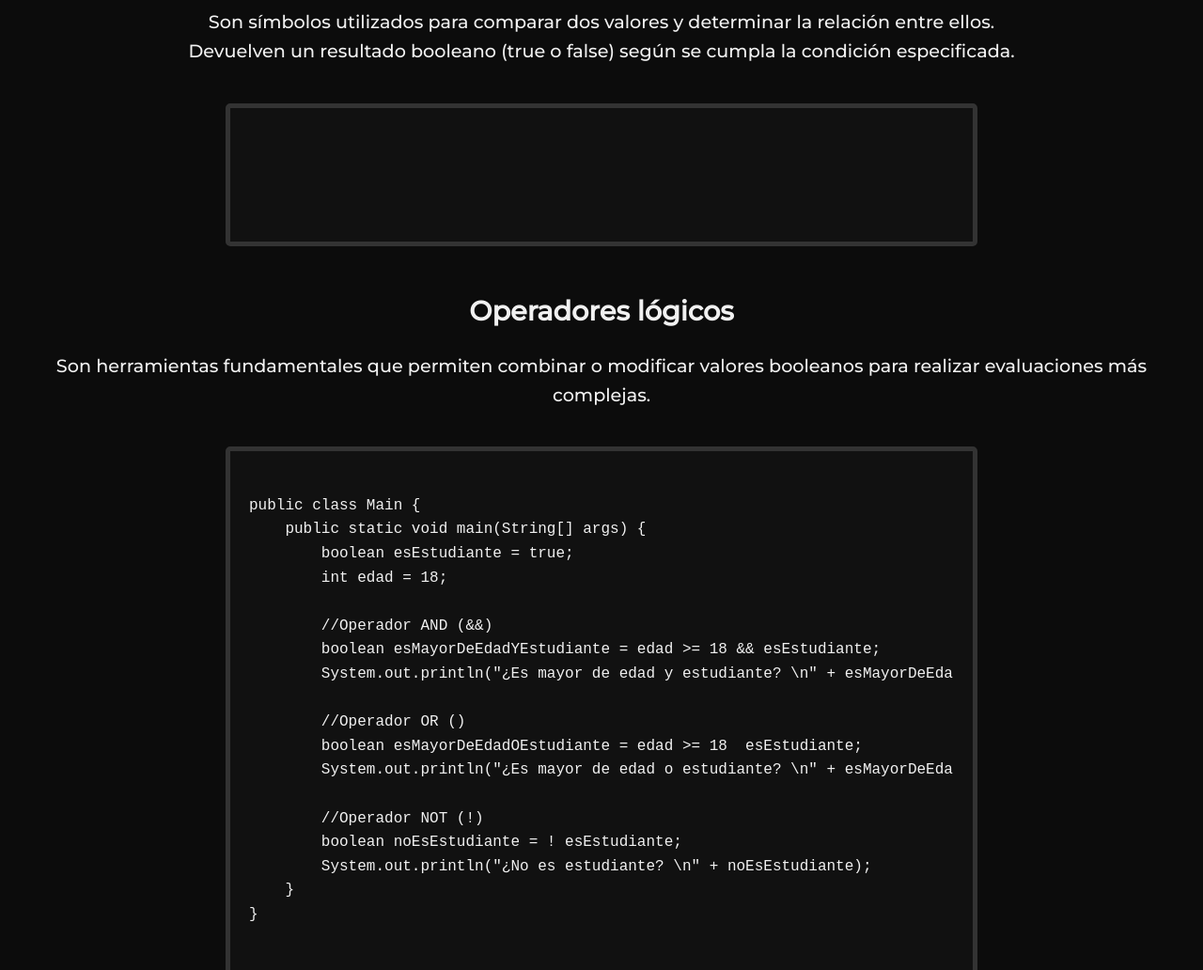
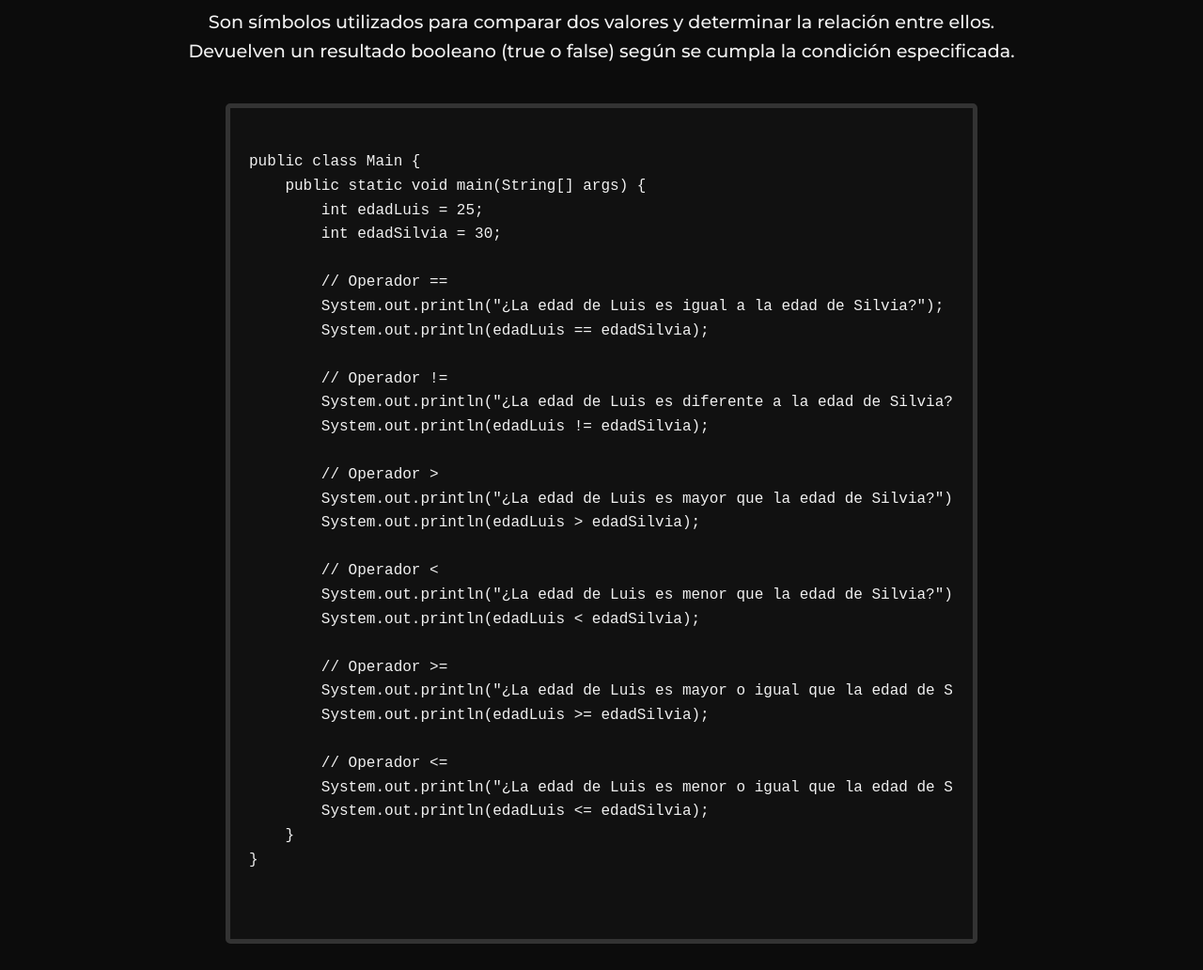
Before and after one commit to DISENADORMULTIMEDIAX/disenadormultimediax.github.io, a plain HTML site: page index.html in a window 1280 px wide. Shown: the part 8940-9972 px from the top of the page at 94% size. Drawn offline with nearby package versions, Linux system fonts and the light colour scheme.

Commit message:
index.html

```diff
--- a/index.html
+++ b/index.html
@@ -310,7 +310,36 @@ public class Main {
 
             <div class="consola" aos-init data-aos="fade-up">
                 <pre><code>
+public class Main {
+    public static void main(String[] args) {
+        int edadLuis = 25;
+        int edadSilvia = 30;
 
+        // Operador ==
+        System.out.println("¿La edad de Luis es igual a la edad de Silvia?");
+        System.out.println(edadLuis == edadSilvia);
+
+        // Operador !=
+        System.out.println("¿La edad de Luis es diferente a la edad de Silvia?");
+        System.out.println(edadLuis != edadSilvia);
+
+        // Operador >
+        System.out.println("¿La edad de Luis es mayor que la edad de Silvia?");
+        System.out.println(edadLuis > edadSilvia);
+
+        // Operador <
+        System.out.println("¿La edad de Luis es menor que la edad de Silvia?");
+        System.out.println(edadLuis < edadSilvia);
+
+        // Operador >=
+        System.out.println("¿La edad de Luis es mayor o igual que la edad de Silvia?");
+        System.out.println(edadLuis >= edadSilvia);
+
+        // Operador <=
+        System.out.println("¿La edad de Luis es menor o igual que la edad de Silvia?");
+        System.out.println(edadLuis <= edadSilvia);
+    }
+}
 
                 </code></pre>
             </div><br>
```
